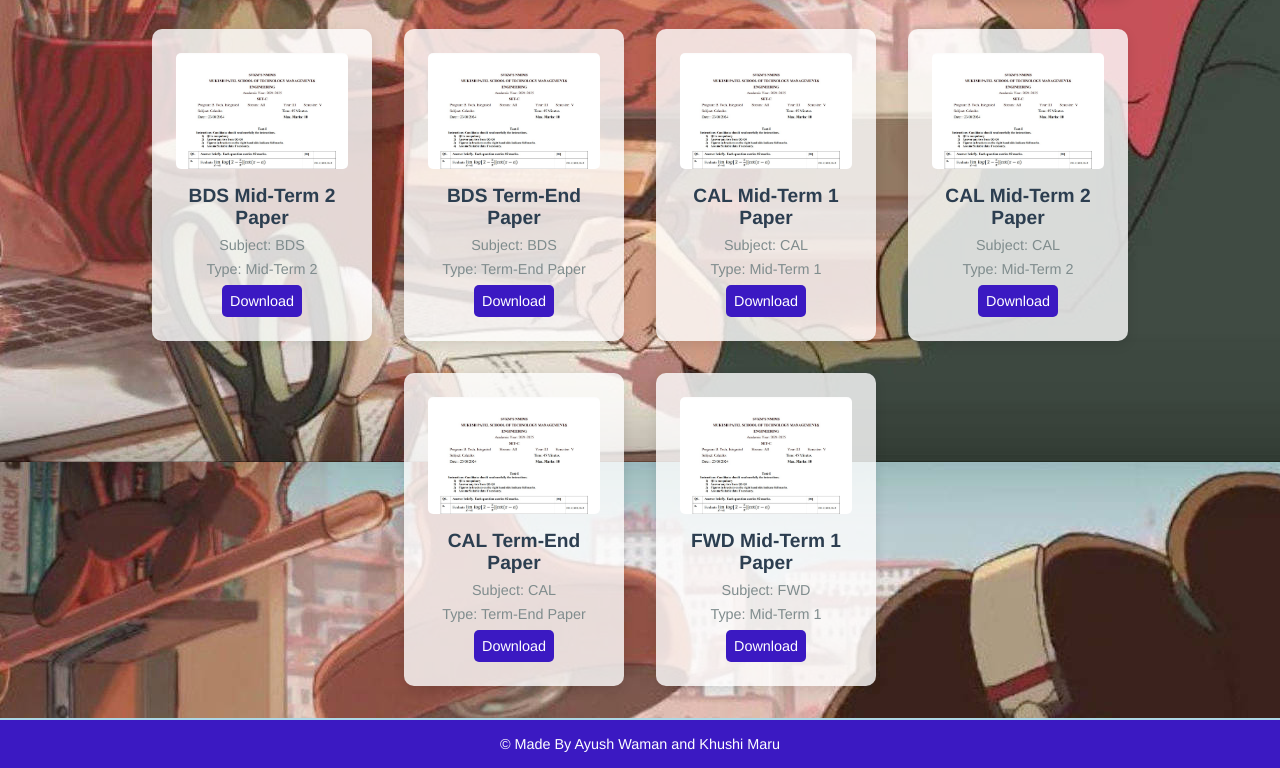
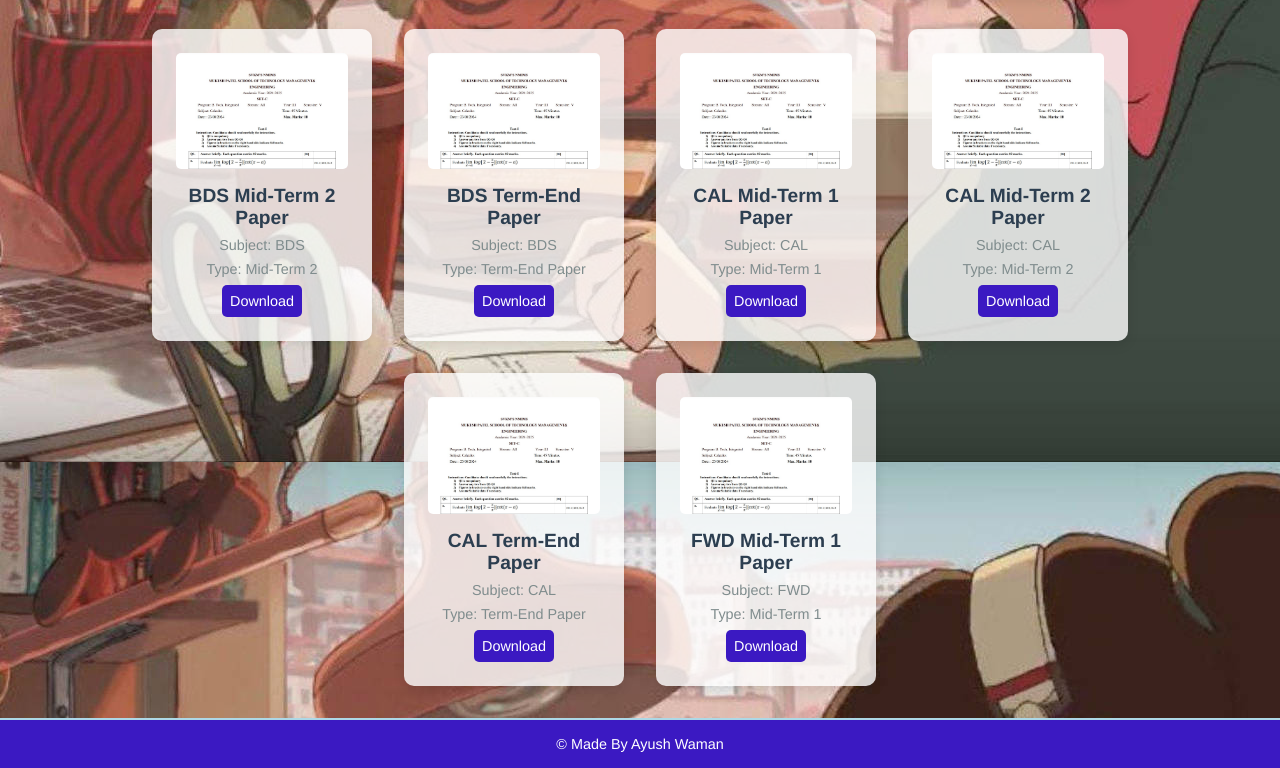
Before and after one commit to AyushWaman-843/NOTES4ALL, a plain HTML site: page index.html in a window 1280 px wide. Shown: the part 1386-2154 px from the top of the page. Drawn offline with nearby package versions, Linux system fonts and the light colour scheme.

Commit message:
Update index.html

```diff
--- a/index.html
+++ b/index.html
@@ -770,7 +770,7 @@
             <span id="button" class="material-symbols-outlined">chat</span>
         </div>
         <footer>
-            <p>&copy; Made By Ayush Waman and Khushi Maru</p>
+            <p>&copy; Made By Ayush Waman</p>
         </footer>
     </div>
     <script>
```
